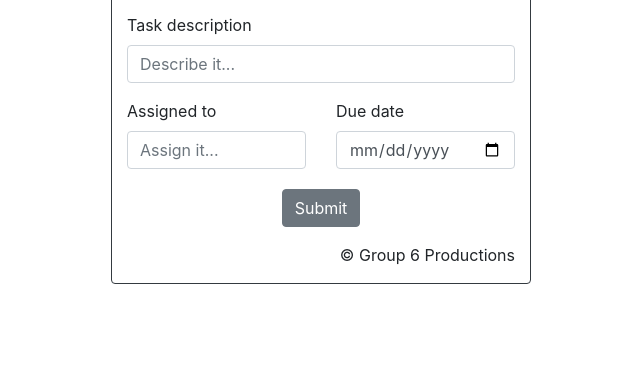
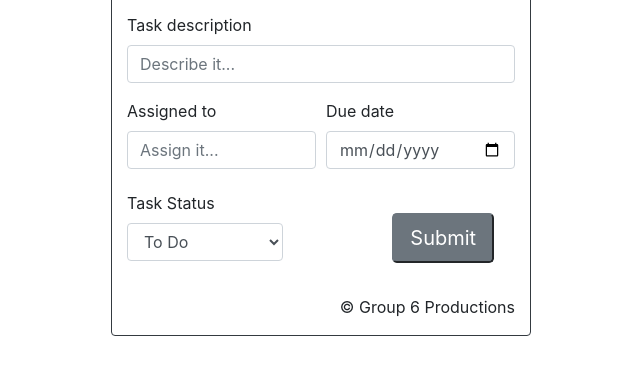
Before and after one commit to Philip-Pione/Group-6-Project, a plain HTML site: page index.html in a window 1280 px wide. Shown: the part 210-584 px from the top of the page, without its empty margins (319-959 px from the left). Drawn offline with nearby package versions, Linux system fonts and the light colour scheme.

Commit message:
added Task Status dropdown

```diff
--- a/index.html
+++ b/index.html
@@ -23,7 +23,7 @@
                 <label for="formGroupTaskDescription">Task description</label>
                 <input type="text" class="form-control" id="formGroupTaskDescription" placeholder="Describe it...">
             </div>
-            <div class="row">
+            <div class="form-row">
                 <div class="col">
                     <div class="form-group">
                         <label for="formGroupAssignedTo">Assigned to</label>
@@ -37,9 +37,22 @@
                     </div>
                 </div>
             </div>
+            <div class="form-row mt-1 align-items-center">
+                <div class="form-group col-5">
+                    <label for="formTaskStatus">Task Status</label>
+                    <select id="formTaskStatus" class="form-control">
+                      <option selected>To Do</option>
+                      <option>In Progress</option>
+                      <option>Review</option>
+                      <option>Done</option>
+                    </select>
+                </div>
+                <div class="col-3">
 
-            <div class="row justify-content-center mt-1">
-            <button type="button" class="btn btn-outline-secondary active" aria-pressed="true">Submit</button>
+                </div>
+                <div class="form-group col-1">
+                    <button type="submit" class="btn-lg btn-outline-secondary active mt-4" aria-pressed="true">Submit</button>
+                </div>
             </div>
 
             <footer>
```
